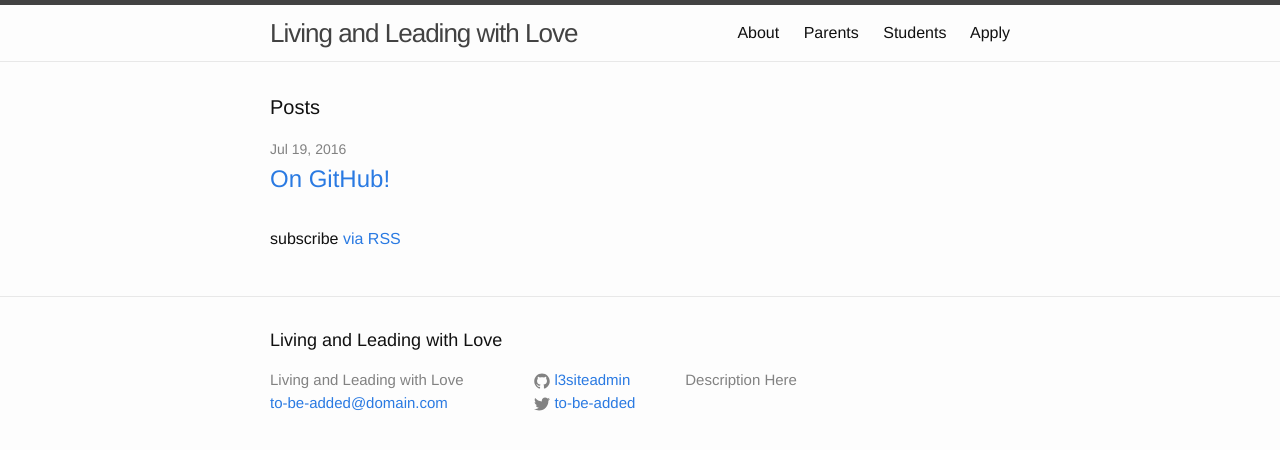
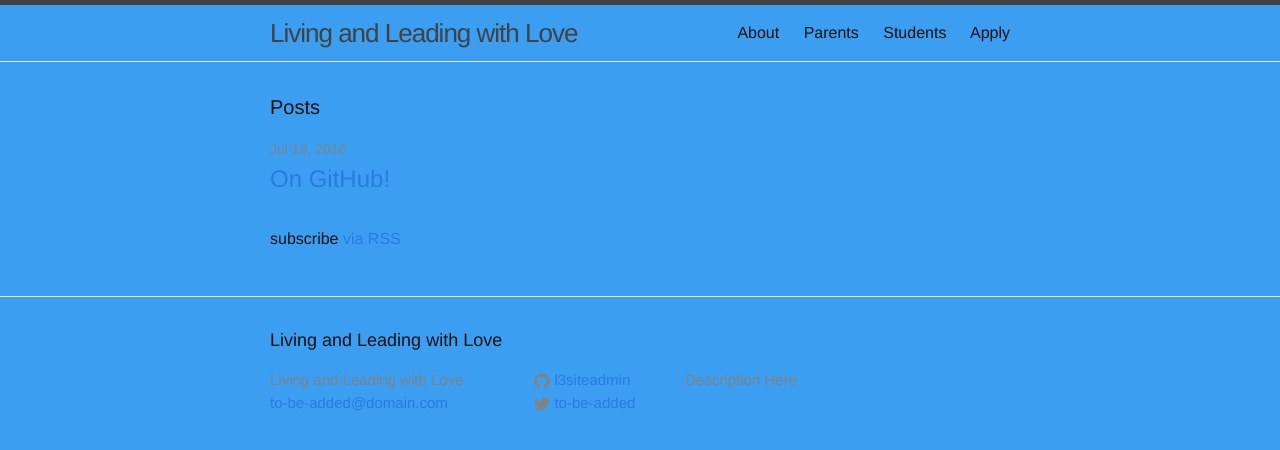
Before and after one commit to l3siteadmin/l3siteadmin.github.io, a Jekyll site: the page built from index.html, in a window 1280 px wide. Shown: the top 450 px of the page. Built offline with Jekyll 4.4.1, drawn with Linux system fonts in a browser that asks for light colours.

Commit message:
Update main.scss

```diff
--- a/css/main.scss
+++ b/css/main.scss
@@ -15,7 +15,7 @@ $base-line-height: 1.5;
 $spacing-unit:     30px;
 
 $text-color:       #111;
-$background-color: #fdfdfd;
+$background-color: #3B9EF0;
 $brand-color:      #2a7ae2;
 
 $grey-color:       #828282;
```
